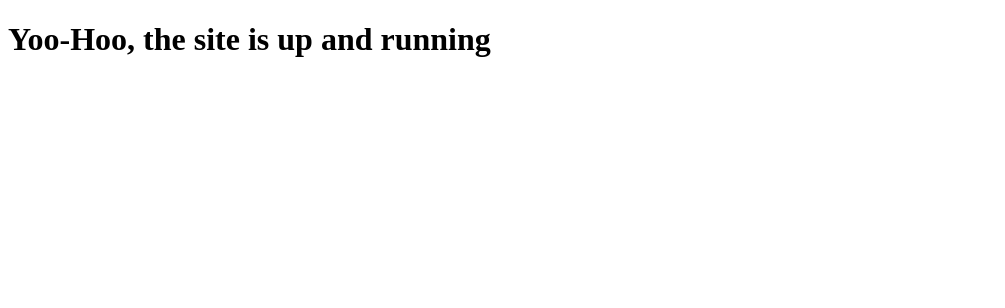
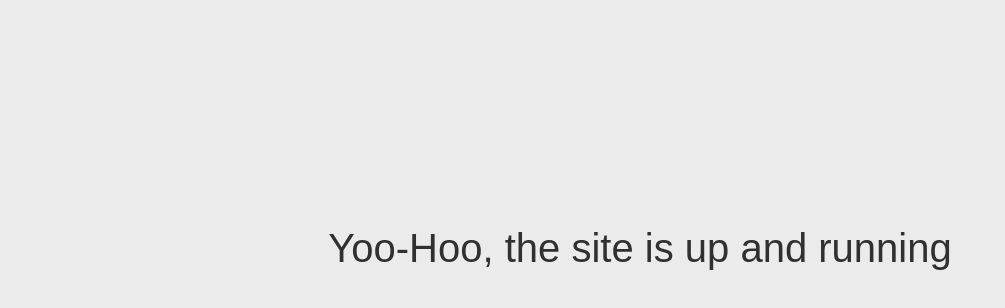
Before and after one commit to lilRaptor99/CI-CD-what-now, a plain HTML site: page index.html in a window 1280 px wide. Shown: the whole page, without its empty margins (0-1005 px from the left). Drawn offline with Linux system fonts and the light colour scheme.

Commit message:
Update index.html

```diff
--- a/index.html
+++ b/index.html
@@ -5,6 +5,20 @@
     <meta http-equiv="X-UA-Compatible" content="IE=edge">
     <meta name="viewport" content="width=device-width, initial-scale=1.0">
     <title>Test</title>
+    <style>
+        body {
+            background-color: rgb(235, 235, 235);
+            color: rgb(48, 48, 48);
+            display: grid;
+            place-content: center;
+            min-height: 60vh;
+            font-family: sans-serif;
+        }
+        h1 {
+            font-size: 2.5rem;
+            font-weight: 400;
+        }
+    </style>
 </head>
 <body>
     <h1>Yoo-Hoo, the site is up and running</h1>
```
